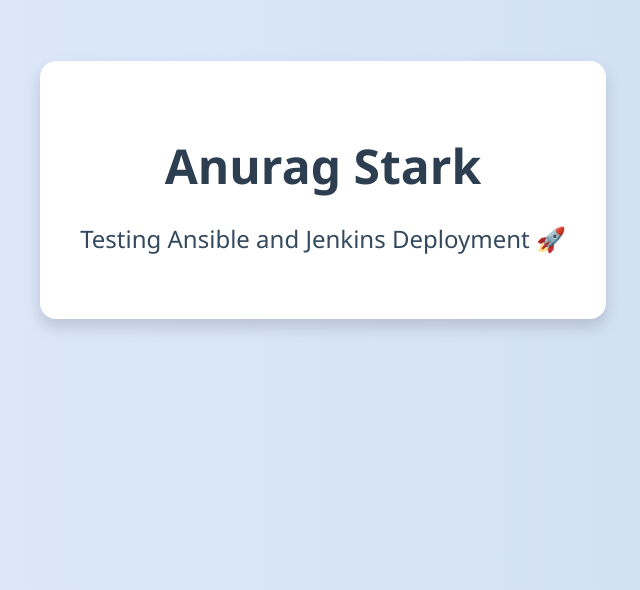
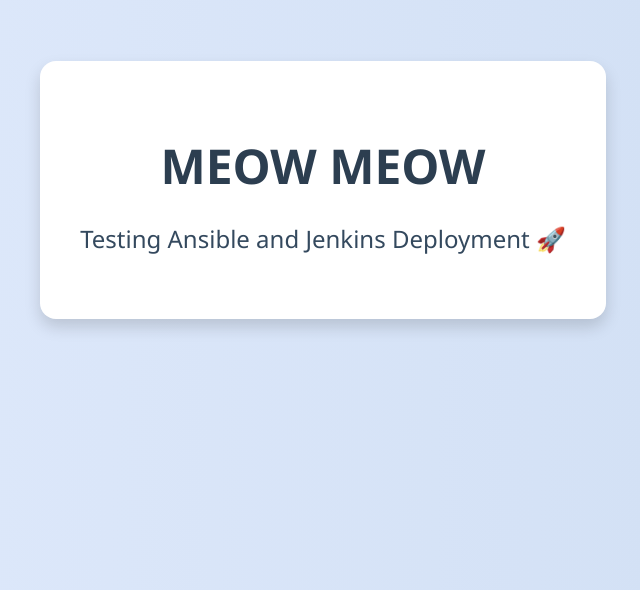
Before and after one commit to anuragstark/Anible-jenkins-deployment-, a plain HTML site: page index.html in a window 1280 px wide. Shown: the part 210-800 px from the top of the page, without its empty margins (317-957 px from the left). Drawn offline with Linux system fonts and the light colour scheme.

```diff
--- a/index.html
+++ b/index.html
@@ -38,7 +38,7 @@
 </head>
 <body>
   <div class="box">
-    <h1>Anurag Stark</h1>
+    <h1>MEOW MEOW</h1>
     <p>Testing Ansible and Jenkins Deployment 🚀</p>
   </div>
 </body>
```
Also changed, not shown: 1 other file.
